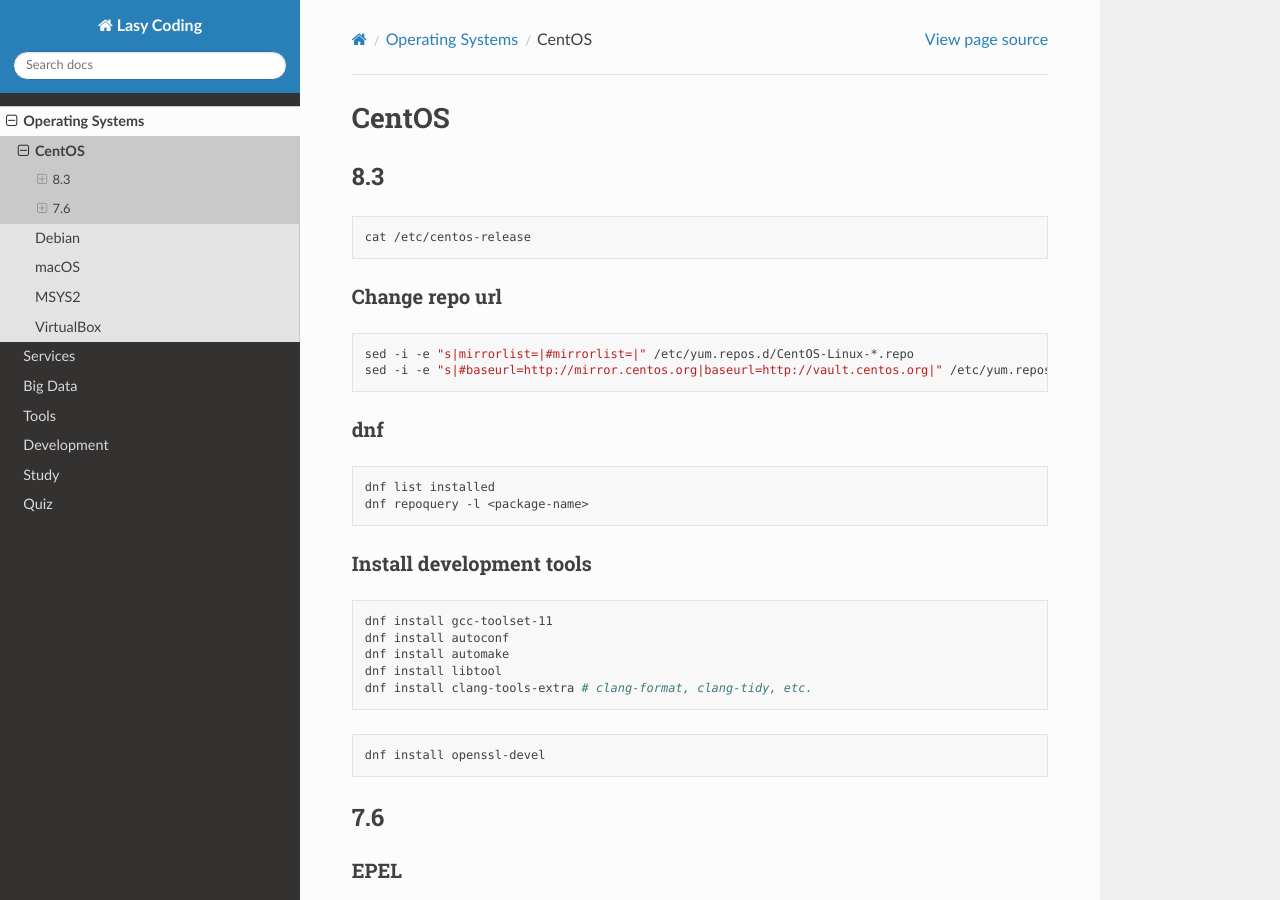
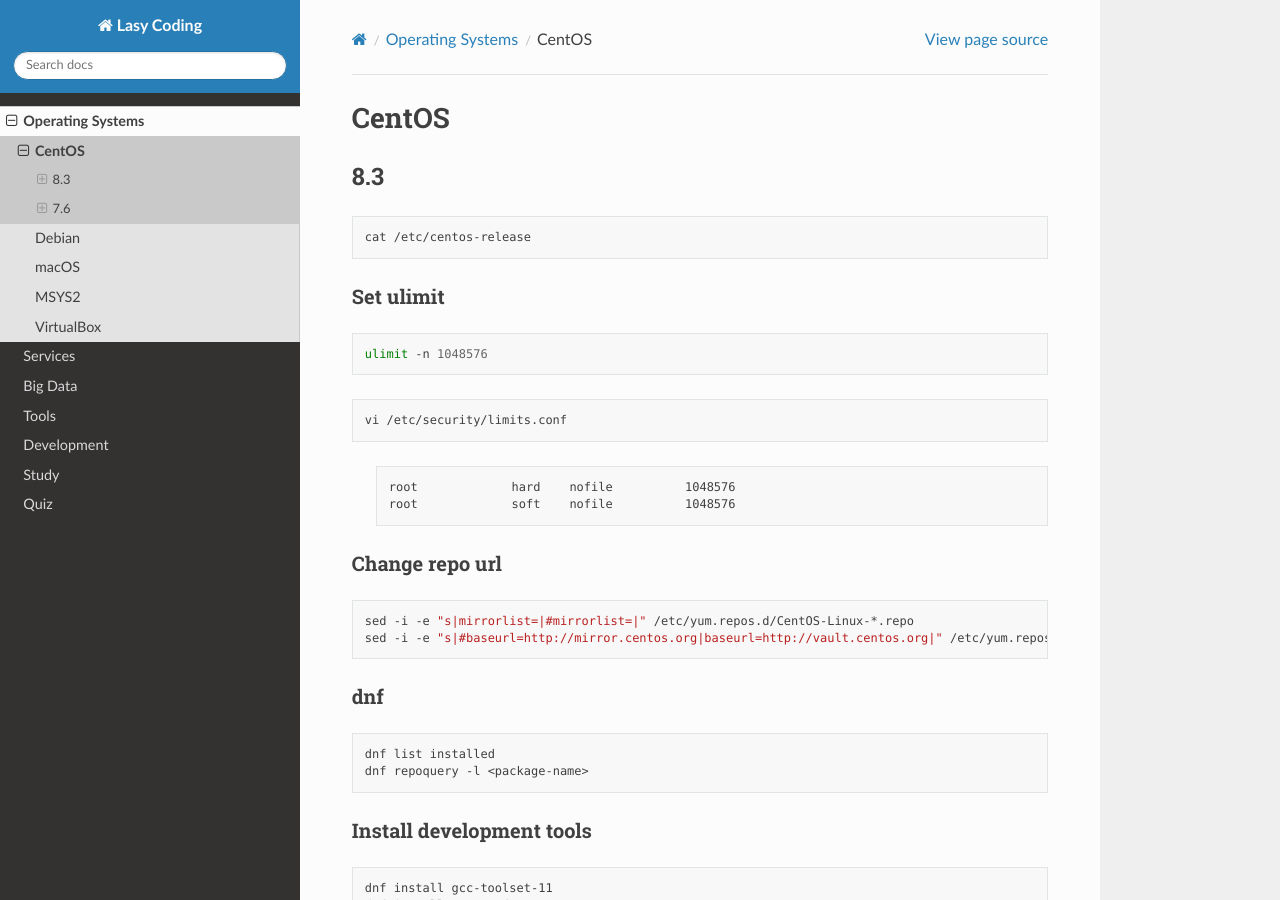
Before and after one commit to lasyard/coding, a Sphinx documentation site: the page built from docs/os/CentOS.md, in a window 1280 px wide and 900 px high. Built offline with Sphinx 7.4.7 and the Read the Docs theme 2.0.0, drawn with Linux system fonts in a browser that asks for light colours.

Commit message:
[docs] Update os/CentOS.

````diff
--- a/docs/os/CentOS.md
+++ b/docs/os/CentOS.md
@@ -5,6 +5,21 @@
 ```sh
 cat /etc/centos-release
 ```
+
+### Set ulimit
+
+```sh
+ulimit -n 1048576
+```
+
+```sh
+vi /etc/security/limits.conf
+```
+
+> ```csv
+> root             hard    nofile          1048576
+> root             soft    nofile          1048576
+> ```
 
 ### Change repo url
 
````
